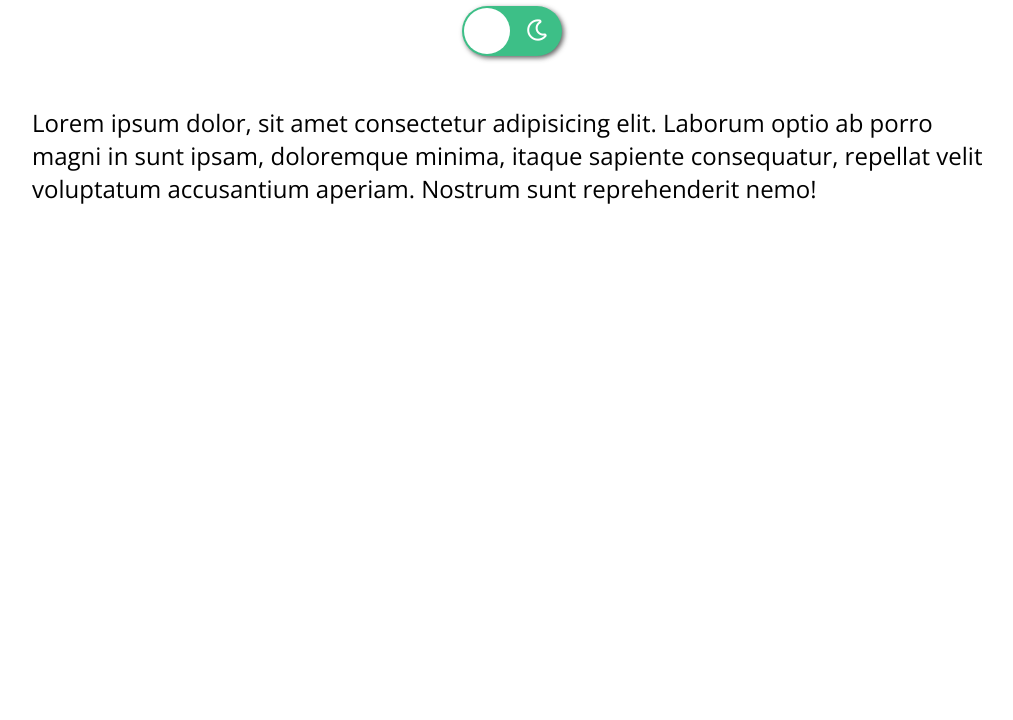
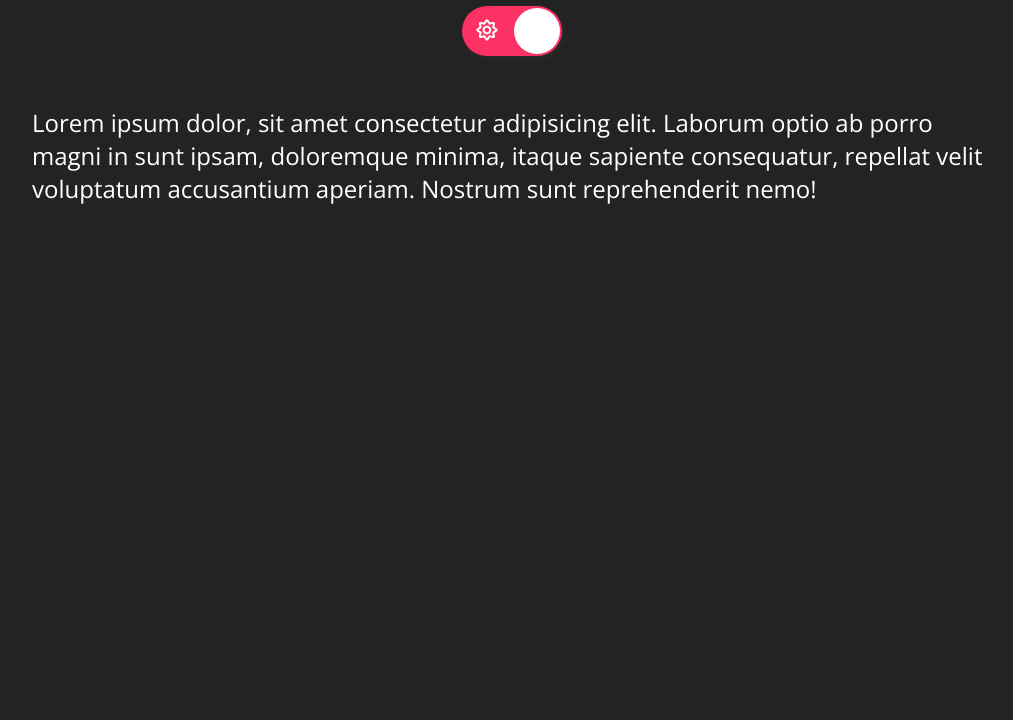
Before and after one commit to dbstjrrb12/Pair_programming, a website: page 6. Dark mode/index.html in a window 1280 px wide. Shown: the part 80-800 px from the top of the page, without its empty margins (128-1141 px from the left). Drawn offline with nearby package versions, Linux system fonts and the light colour scheme.

Commit message:
fix: Modify Dark Mode

```diff
--- a/6. Dark mode/index.html
+++ b/6. Dark mode/index.html
@@ -84,26 +84,6 @@
     </style>
   </head>
   <body>
-    <script>
-      const $firstBody = document.querySelector('body');
-      const darkModeMediaQuery = window.matchMedia(
-        '(prefers-color-scheme: dark)'
-      );
-
-      darkModeMediaQuery.addListener(e => {
-        $firstBody.classList.toggle(
-          'dark',
-          (e.matches && localStorage.getItem('theme') === '') ||
-            localStorage.getItem('theme') === 'dark' ||
-            localStorage.getItem('theme') !== 'white'
-        );
-      });
-
-      $firstBody.classList.toggle(
-        'dark',
-        localStorage.getItem('theme') === 'dark'
-      );
-    </script>
     <h1 class="title">Dark Mode</h1>
     <div class="toggle-button">
       <div class="toggle-button-switch"></div>
--- a/6. Dark mode/js/app.js
+++ b/6. Dark mode/js/app.js
@@ -2,8 +2,30 @@
 const $body = document.querySelector('body');
 const $buttonOn = document.querySelector('.toggle-button-text-on');
 const $buttonOff = document.querySelector('.toggle-button-text-off');
+const darkModeMediaQuery = window.matchMedia('(prefers-color-scheme: dark)');
 
 // Event Handler
+window.addEventListener('DOMContentLoaded', () => {
+  $body.style.opacity = '0';
+
+  const isDark = localStorage.getItem('theme') === 'dark';
+  const isWhite = localStorage.getItem('theme') === 'white';
+  const isEmpty = localStorage.getItem('theme') === '';
+
+  $body.classList.toggle('dark', isDark || !isWhite);
+  if (isEmpty) $body.classList.toggle('dark', darkModeMediaQuery.matches);
+
+  setTimeout(() => {
+    $body.style.opacity = '1';
+  }, 300);
+});
+
+darkModeMediaQuery.addEventListener('change', e => {
+  $body.classList.toggle(
+    'dark',
+    e.matches && localStorage.getItem('theme') === ''
+  );
+});
 
 $buttonOff.onclick = () => {
   if ($body.classList.contains('dark')) return;
```
